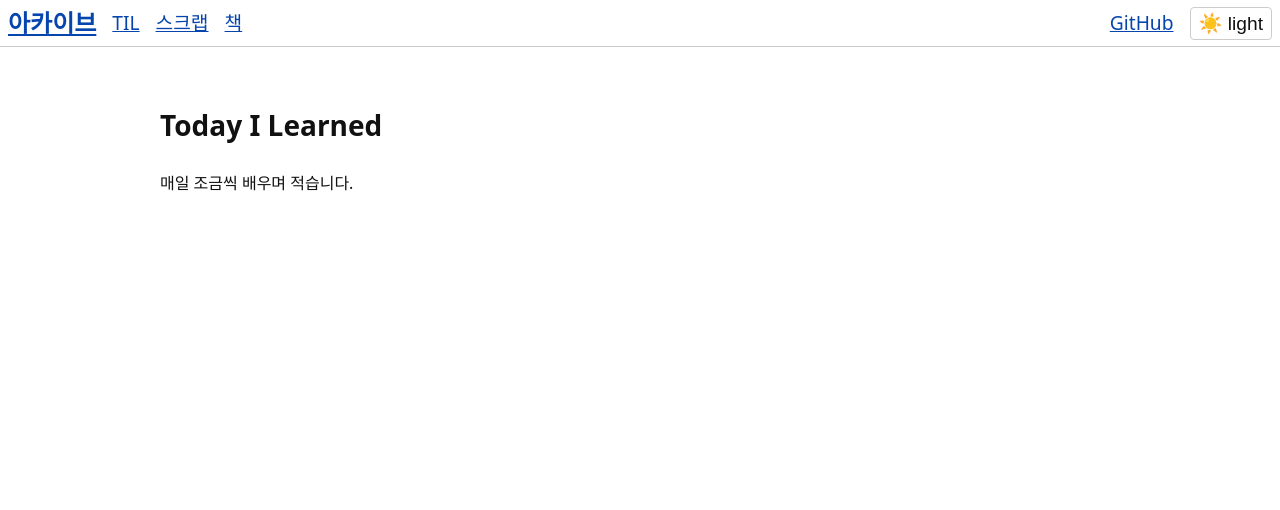
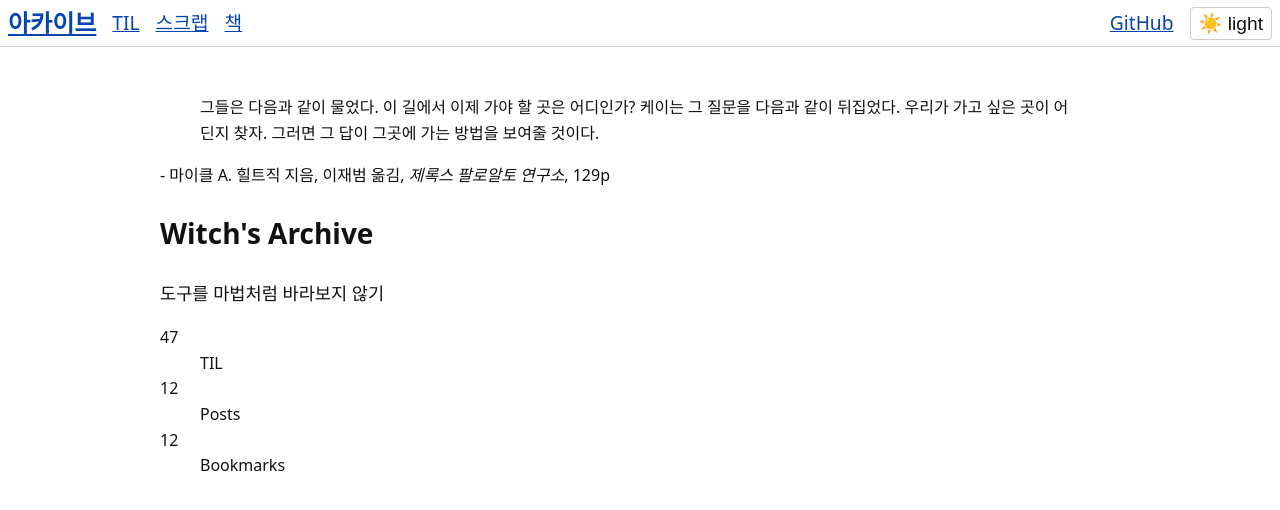
Before and after one commit to witch-factory/articles-archive, an Eleventy site: page index.html in a window 1280 px wide. Built offline with nearby package versions, Linux system fonts and the light colour scheme; Eleventy itself is replaced by a stand-in of ours; files that its build step writes are made by us from their sources.

Commit message:
기본 제목 추가

```diff
--- a/index.html
+++ b/index.html
@@ -3,5 +3,34 @@ layout: data.html
 showSidebar: false
 ---
 
-<h1>Today I Learned</h1>
-<p>매일 조금씩 배우며 적습니다.</p>
+<blockquote>
+  <p>
+    그들은 다음과 같이 물었다. 이 길에서 이제 가야 할 곳은 어디인가? 케이는 그
+    질문을 다음과 같이 뒤집었다. 우리가 가고 싶은 곳이 어딘지 찾자. 그러면 그
+    답이 그곳에 가는 방법을 보여줄 것이다.
+  </p>
+</blockquote>
+<p>
+  - 마이클 A. 힐트직 지음, 이재범 옮김, <cite>제록스 팔로알토 연구소</cite>,
+  129p
+</p>
+
+<h1>Witch's Archive</h1>
+<p class="subtitle">도구를 마법처럼 바라보지 않기</p>
+
+<aside class="stats">
+  <dl class="stats-grid">
+    <div class="stat-item">
+      <dt class="stat-number">47</dt>
+      <dd>TIL</dd>
+    </div>
+    <div class="stat-item">
+      <dt class="stat-number">12</dt>
+      <dd>Posts</dd>
+    </div>
+    <div class="stat-item">
+      <dt class="stat-number">12</dt>
+      <dd>Bookmarks</dd>
+    </div>
+  </dl>
+</aside>
--- a/package.json
+++ b/package.json
@@ -1,5 +1,5 @@
 {
-  "name": "articles-archive",
+  "name": "witch-archive",
   "version": "0.0.0",
   "private": true,
   "scripts": {
```
